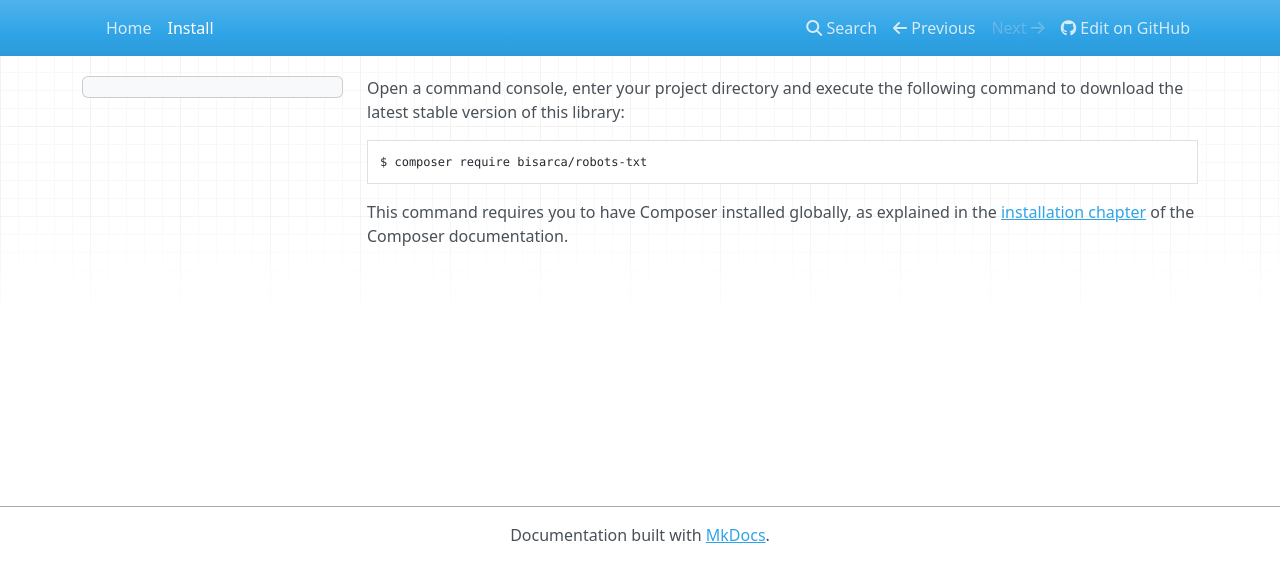
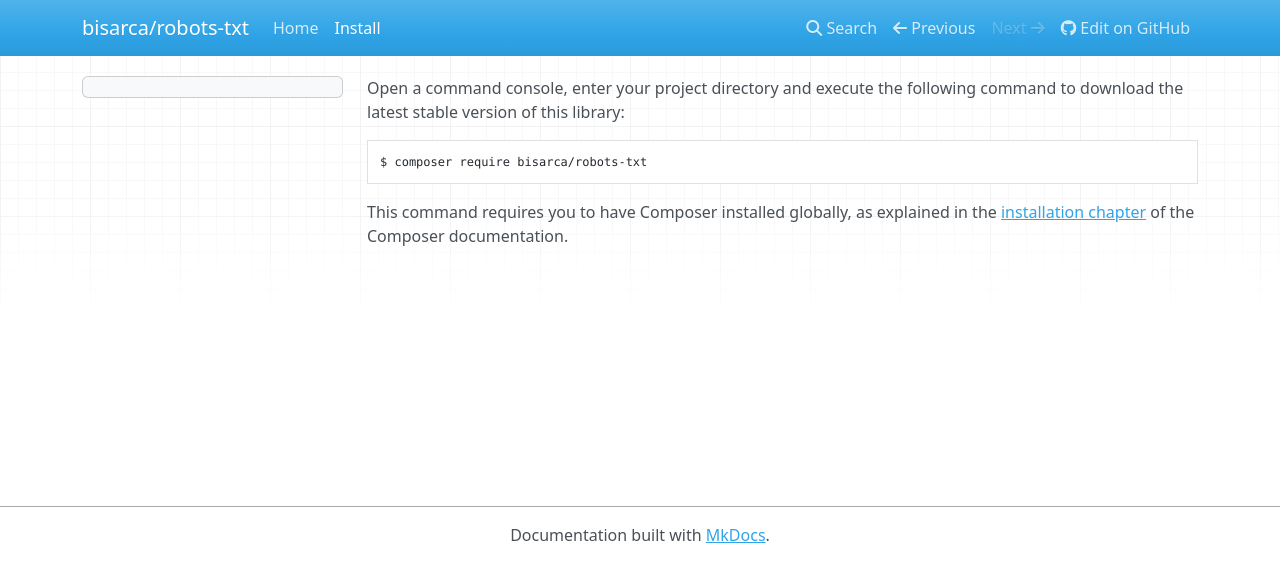
Before and after one commit to bisarca/robots-txt, an MkDocs documentation site: the page built from docs/install.md, in a window 1280 px wide. Shown: the top 582 px of the page. Built offline with MkDocs 1.6.1, drawn with Linux system fonts in a browser that asks for light colours; nearby versions of some CDN libraries.

Commit message:
basic configuration

```diff
--- a/mkdocs.yml
+++ b/mkdocs.yml
@@ -1 +1,3 @@
 repo_url: https://github.com/bisarca/robots-txt
+site_description: 'Bisarca robots.txt Management'
+site_name: 'bisarca/robots-txt'
```
